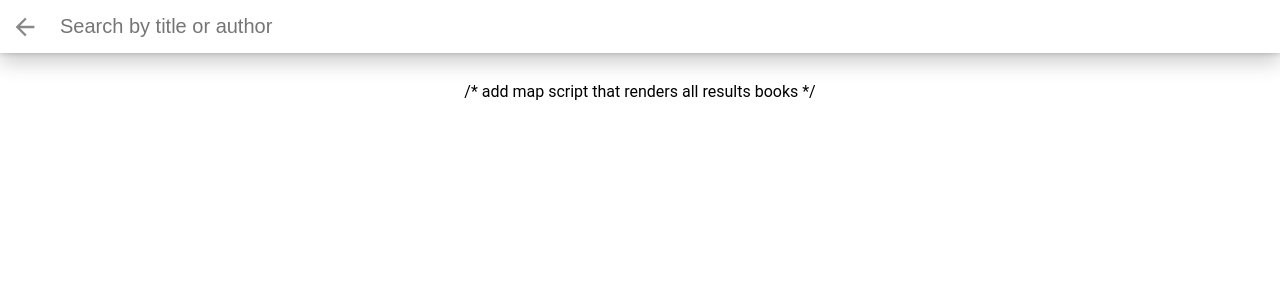
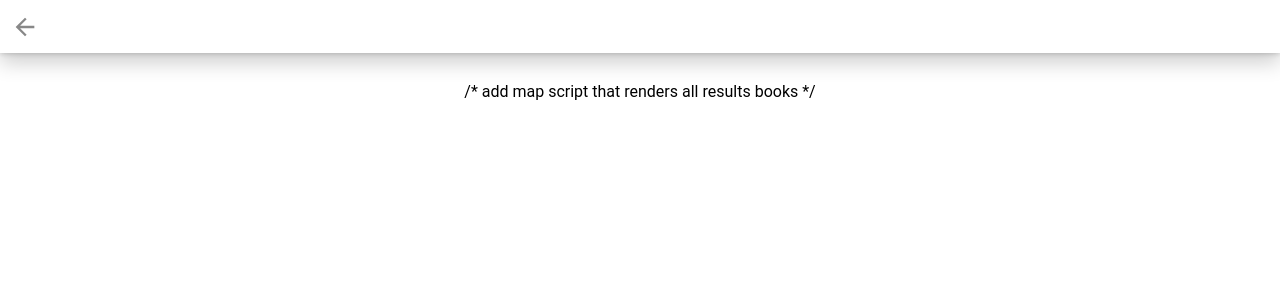
Before and after one commit to micposso/react-book-app, a React (Create React App) app in the folder book-app/: page / in a window 1280 px wide. Both pictures are taken after a click on the link "Add a book". Shown: the top 300 px of the page. Built offline with nearby package versions, Linux system fonts and the light colour scheme.

Commit message:
transform form into a react controlled component

```diff
--- a/book-app/src/App.js
+++ b/book-app/src/App.js
@@ -14,7 +14,7 @@ class BooksApp extends React.Component {
     showSearchPage: false,
     currentlyReading: [],
     wantToRead: [],
-    read: []
+    read: [],
   }
 
   SearchBarAction = () => {
--- a/book-app/src/components/SearchComponent.js
+++ b/book-app/src/components/SearchComponent.js
@@ -2,6 +2,17 @@ import React, { Component } from 'react'
 
 
 class SearchComponent extends Component{
+
+    state = {
+        searchQuery: ''
+    }
+
+    updateSearch = (query) => {
+        this.setState({
+            searchQuery: query.trim()
+        })
+    }
+
     render() {
         return(
             <div>
@@ -17,7 +28,11 @@ class SearchComponent extends Component{
                             However, remember that the BooksAPI.search method DOES search by title or author. So, don't worry if
                             you don't find a specific author or title. Every search is limited by search terms.
                             */}
-                            <input type="text" placeholder="Search by title or author"/>
+                            <input
+                                type="text"
+                                value={this.state.searchQuery}
+                                onChange={(event) => this.updateSearch(event.target.value)}
+                            />
 
                         </div>
                     </div>
```
